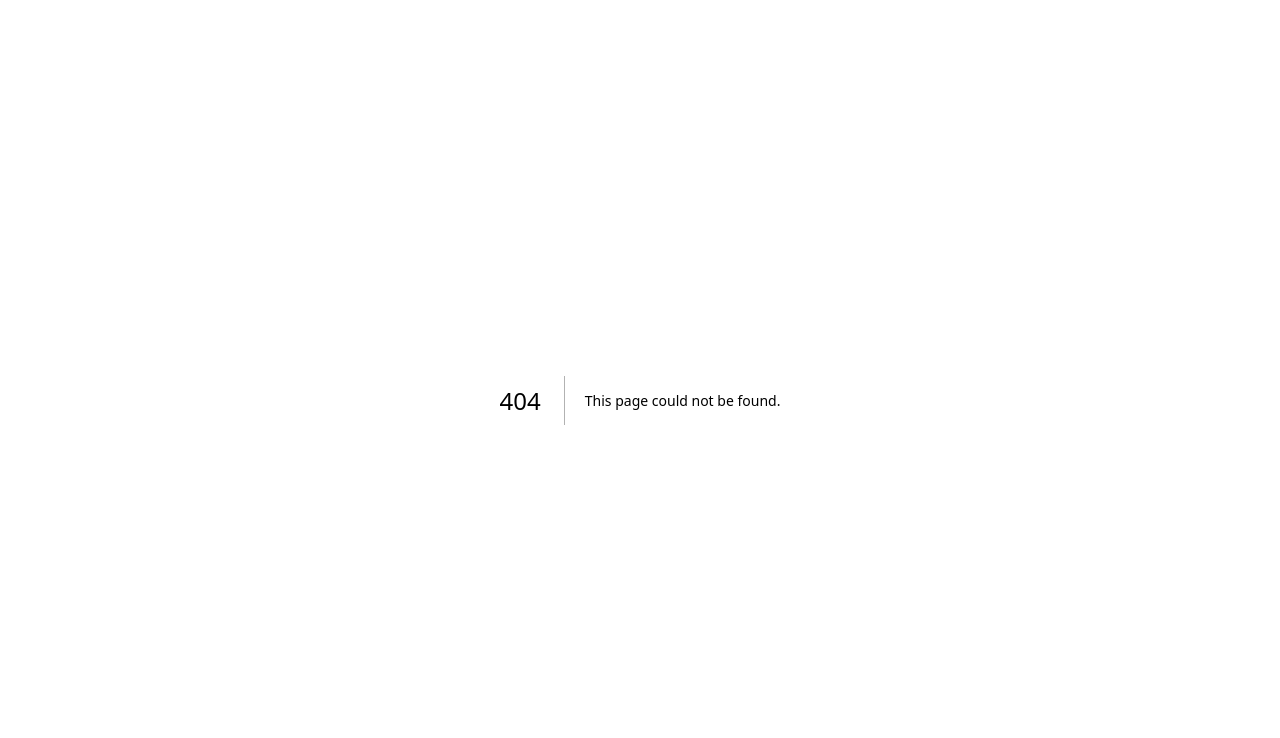
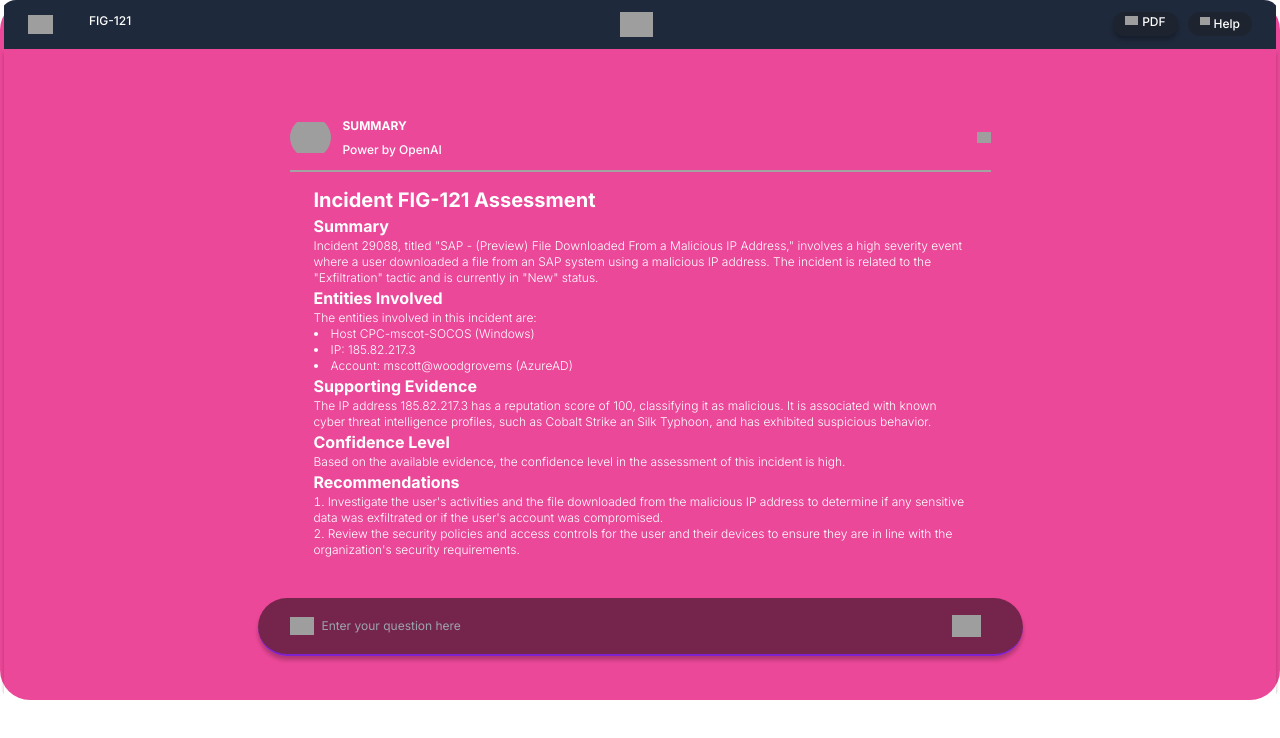
Before and after one commit to rebeccaswc/CM-DSS, a Next.js app in the folder Frontend/my-app/: page /Chat in a window 1280 px wide. Before the commit this address had no page. Shown: the top 738 px of the page. Built offline with nearby package versions, Linux system fonts and the light colour scheme; grey boxes are pictures that could not be loaded.

Commit message:
feat: add chatpage

```diff
--- a/Frontend/my-app/package.json
+++ b/Frontend/my-app/package.json
@@ -13,6 +13,7 @@
     "@radix-ui/react-icons": "^1.3.0",
     "class-variance-authority": "^0.7.0",
     "clsx": "^2.1.1",
+    "heroicons": "^2.1.5",
     "lucide-react": "^0.438.0",
     "next": "14.2.7",
     "react": "^18",
--- /dev/null
+++ b/Frontend/my-app/src/app/Chat/ChatInput.jsx
@@ -0,0 +1,39 @@
+/**
+ * This code was generated by Builder.io.
+ */
+import React from "react";
+
+function ChatInput() {
+  return (
+    <form className="flex flex-wrap gap-5 justify-between px-8 py-4 mt-4 w-full text-xs text-center border-b-2 border-purple-700 bg-black bg-opacity-50 rounded-[50px] shadow-[0px_4px_4px_rgba(0,0,0,0.25)] max-md:px-5 max-md:max-w-full">
+      <div className="flex gap-2">
+        <img
+          loading="lazy"
+          src="https://cdn.builder.io/api/v1/image/assets/TEMP/a2b99b7e670251061d9def7820d562722a51d47403d8895eab0abd2b5a1fa274?placeholderIfAbsent=true&apiKey=bae4f78d557141349e757a6705679bd5"
+          alt=""
+          className="object-contain shrink-0 w-6 aspect-square"
+        />
+        <label htmlFor="questionInput" className="sr-only">
+          Enter your question here
+        </label>
+        <input
+          type="text"
+          id="questionInput"
+          className="basis-auto bg-transparent border-none outline-none"
+          placeholder="Enter your question here"
+          aria-label="Enter your question here"
+        />
+      </div>
+      <button type="submit" aria-label="Submit question">
+        <img
+          loading="lazy"
+          src="https://cdn.builder.io/api/v1/image/assets/TEMP/4d6b0c8d932cc49fbac87736daf465cff6026f090ee4ede0735f98773ce65027?placeholderIfAbsent=true&apiKey=bae4f78d557141349e757a6705679bd5"
+          alt=""
+          className="object-contain shrink-0 self-start w-12 aspect-[2.18]"
+        />
+      </button>
+    </form>
+  );
+}
+
+export default ChatInput;
--- /dev/null
+++ b/Frontend/my-app/src/app/Chat/Header.jsx
@@ -0,0 +1,48 @@
+/**
+ * This code was generated by Builder.io.
+ */
+import React from "react";
+
+function Header() {
+  return (
+    <header className="flex overflow-hidden flex-wrap gap-5 justify-between items-start px-6 py-3 w-full text-xs font-medium text-center whitespace-nowrap bg-slate-800 max-md:px-5 max-md:max-w-full">
+      <div className="flex gap-2">
+        <img
+          loading="lazy"
+          src="https://cdn.builder.io/api/v1/image/assets/TEMP/8531baff16ead942c5eb111985a918aaba0e2b376a28e5ea6f777993bb072952?placeholderIfAbsent=true&apiKey=bae4f78d557141349e757a6705679bd5"
+          alt=""
+          className="object-contain shrink-0 rounded-none aspect-[1.39] w-[25px]"
+        />
+        <div className="px-7 pt-px pb-2 rounded-3xl max-md:px-5">FIG-121</div>
+      </div>
+      <img
+        loading="lazy"
+        src="https://cdn.builder.io/api/v1/image/assets/TEMP/dfd83caae73f5bed3e1618e6da327ee4f4c1888d7678cc254d0065f974a34581?placeholderIfAbsent=true&apiKey=bae4f78d557141349e757a6705679bd5"
+        alt=""
+        className="object-contain shrink-0 self-stretch max-w-full rounded-none aspect-[5.29] w-[106px]"
+      />
+      <div className="flex gap-2.5">
+        <button className="flex gap-1 px-3 py-0.5 rounded-3xl bg-stone-900 bg-opacity-30 shadow-[0px_4px_4px_rgba(0,0,0,0.25)]">
+          <img
+            loading="lazy"
+            src="https://cdn.builder.io/api/v1/image/assets/TEMP/85e5838a487ebc01c6384a54c3f888c53852ae2643aee593d558cd727671a157?placeholderIfAbsent=true&apiKey=bae4f78d557141349e757a6705679bd5"
+            alt=""
+            className="object-contain shrink-0 self-start aspect-square w-[13px]"
+          />
+          <span>PDF</span>
+        </button>
+        <button className="flex gap-1 px-3 py-1 rounded-3xl bg-stone-900 bg-opacity-30">
+          <img
+            loading="lazy"
+            src="https://cdn.builder.io/api/v1/image/assets/TEMP/d45f0b70cbcc0d72ed3a0e43d0e907792646d575f8cc393a1780f15e1aeaf584?placeholderIfAbsent=true&apiKey=bae4f78d557141349e757a6705679bd5"
+            alt=""
+            className="object-contain shrink-0 self-start w-2.5 aspect-square"
+          />
+          <span>Help</span>
+        </button>
+      </div>
+    </header>
+  );
+}
+
+export default Header;
--- /dev/null
+++ b/Frontend/my-app/src/app/Chat/Summary.jsx
@@ -0,0 +1,81 @@
+/**
+ * This code was generated by Builder.io.
+ */
+import React from "react";
+
+function Summary() {
+  return (
+    <article className="flex flex-col px-8 py-6 w-full rounded-3xl max-md:px-5 max-md:max-w-full">
+      <div className="flex flex-wrap gap-5 justify-between mr-3 w-full max-md:mr-2.5 max-md:max-w-full">
+        <div className="flex gap-3">
+          <img
+            loading="lazy"
+            src="https://cdn.builder.io/api/v1/image/assets/TEMP/eee8e6c76ed6bf6d117a2f0c912c05bcd3b648b281aea4b3f2c4aba71bac4bb9?placeholderIfAbsent=true&apiKey=bae4f78d557141349e757a6705679bd5"
+            alt=""
+            className="object-contain shrink-0 aspect-square rounded-[30px] w-[41px]"
+          />
+          <div className="flex flex-col my-auto">
+            <h2 className="text-xs font-bold">SUMMARY</h2>
+            <p className="self-start mt-2 text-xs font-medium">
+              Power by OpenAI
+            </p>
+          </div>
+        </div>
+        <img
+          loading="lazy"
+          src="https://cdn.builder.io/api/v1/image/assets/TEMP/dc88d54b7de616c9cddbbc81fd85d2beabce7441758ca9a74292faecfb0c1239?placeholderIfAbsent=true&apiKey=bae4f78d557141349e757a6705679bd5"
+          alt=""
+          className="object-contain shrink-0 my-auto w-3.5 aspect-[0.87]"
+        />
+      </div>
+      <hr className="shrink-0 mt-3 h-0 border border-solid border-neutral-400 max-md:max-w-full" />
+      <div className="mt-3.5 mr-5 ml-6 text-xs font-bold max-md:mr-2.5 max-md:max-w-full">
+        <h3 className="text-xl">Incident FIG-121 Assessment</h3>
+        <h4 className="text-base">Summary</h4>
+        <p className="font-light">
+          Incident 29088, titled "SAP - (Preview) File Downloaded From a
+          Malicious IP Address," involves a high severity event where a user
+          downloaded a file from an SAP system using a malicious IP address. The
+          incident is related to the "Exfiltration" tactic and is currently in
+          "New" status.
+        </p>
+        <h4 className="text-base">Entities Involved</h4>
+        <p className="font-light">
+          The entities involved in this incident are:
+        </p>
+        <ul className="font-light list-disc list-inside">
+          <li>Host CPC-mscot-SOCOS (Windows)</li>
+          <li>IP: 185.82.217.3</li>
+          <li>Account: mscott@woodgrovems (AzureAD)</li>
+        </ul>
+        <h4 className="text-base">Supporting Evidence</h4>
+        <p className="font-light">
+          The IP address 185.82.217.3 has a reputation score of 100, classifying
+          it as malicious. It is associated with known cyber threat intelligence
+          profiles, such as Cobalt Strike an Silk Typhoon, and has exhibited
+          suspicious behavior.
+        </p>
+        <h4 className="text-base">Confidence Level</h4>
+        <p className="font-light">
+          Based on the available evidence, the confidence level in the
+          assessment of this incident is high.
+        </p>
+        <h4 className="text-base">Recommendations</h4>
+        <ol className="font-light list-decimal list-inside">
+          <li>
+            Investigate the user's activities and the file downloaded from the
+            malicious IP address to determine if any sensitive data was
+            exfiltrated or if the user's account was compromised.
+          </li>
+          <li>
+            Review the security policies and access controls for the user and
+            their devices to ensure they are in line with the organization's
+            security requirements.
+          </li>
+        </ol>
+      </div>
+    </article>
+  );
+}
+
+export default Summary;
--- /dev/null
+++ b/Frontend/my-app/src/app/Chat/page.jsx
@@ -0,0 +1,25 @@
+/**
+ * This code was generated by Builder.io.
+ */
+import React from "react";
+import Header from "./Header";
+import Summary from "./Summary";
+import ChatInput from "./ChatInput";
+
+function MyComponent() {
+  return (
+    <main className="flex overflow-hidden flex-col text-white rounded-2xl">
+      <div className="flex flex-col px-1 w-full bg-pink-500 rounded-[30px] max-md:max-w-full">
+        <Header />
+        <section className="flex flex-col justify-center items-center px-20 py-11 shadow-[0px_4px_4px_rgba(0,0,0,0.25)] max-md:px-5 max-md:max-w-full">
+          <div className="flex flex-col w-full max-w-[765px] max-md:max-w-full">
+            <Summary />
+            <ChatInput />
+          </div>
+        </section>
+      </div>
+    </main>
+  );
+}
+
+export default MyComponent;
--- a/Frontend/my-app/src/app/Home/Alert.jsx
+++ b/Frontend/my-app/src/app/Home/Alert.jsx
@@ -1,3 +1,5 @@
+"use client";
+
 import React from "react";
 import {
   Table,
@@ -8,6 +10,7 @@
   TableRow,
 } from "@/components/ui/table";
 import { ChevronUpDownIcon } from "@heroicons/react/24/solid";
+import { useRouter } from 'next/navigation';
 
 function Alert() {
   const datas = [
@@ -55,6 +58,12 @@
     },
   ];
 
+  const router = useRouter();
+
+  const handleClick = () => {
+    router.push('/Chat')
+  }
+
   return (
     <div className="w-full h-screen bg-[#1d203e] p-6">
       <div className="flex justify-between items-center mb-4">
@@ -96,6 +105,7 @@
                     className={`w-full max-w-[235px] h-[25px] rounded-[30px] border text-center text-white text-xs font-bold ${
                       index % 2 === 0 ? "bg-[#db61c6]" : "bg-[#72c7e8]"
                     } sm:max-w-[200px] sm:h-[30px] md:max-w-[220px] md:h-[35px] lg:max-w-[235px] lg:h-[40px] xl:max-w-[250px] xl:h-[45px]`}
+                    onClick={handleClick}
                   >
                     SUMMARY & QUERY
                   </button>
```
Also changed, not shown: 1 other file (tests, documents, lock files or other folders).
